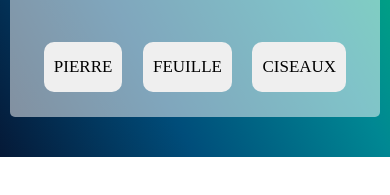
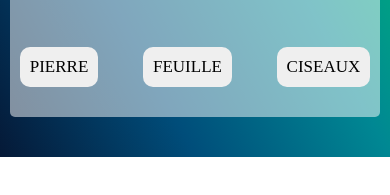
Before and after one commit to GuinelC/Chi-Fou-Mi, a plain HTML site: page index.html in a window 390 px wide. Shown: the part 575-770 px from the top of the page. Drawn offline with Linux system fonts and the light colour scheme; a web font is replaced by a local one.

Commit message:
fix responsive

```diff
--- a/style.css
+++ b/style.css
@@ -10,6 +10,9 @@ body {
     padding: 0;
     display: flex;
     justify-content: center;
+    height: 100%;
+    background-image: linear-gradient(to right top, #051937, #004d7a, #008793, #00bf72, #a8eb12);
+    background-repeat: no-repeat;
   }
 
   img{
@@ -22,9 +25,6 @@ body {
     display: flex;
     flex-direction: column;
     align-items: center;
-    background-image: linear-gradient(to right top, #051937, #004d7a, #008793, #00bf72, #a8eb12);
-    /* background: linear-gradient(to right, #0b486b, #f56217); W3C, IE 10+/ Edge, Firefox 16+, Chrome 26+, Opera 12+, Safari 7+ */
-    height: auto;
     width: 100%;
   }
 
@@ -62,8 +62,6 @@ body {
     display: flex;
     flex-direction: column;
     height: auto;
-    /* background-color: darkgreen; */
-    /* align-items: center; */
   }
 
   .choixTitle {
@@ -131,14 +129,6 @@ body {
     padding: 20px;
   }
 
-  /* .dash.left img {
-    min-height: 325px;
-  }
-
-  .dash.right img {
-    min-height: 325px;
-  } */
-
   #comment {
     font-family: 'Bangers', cursive;
     text-align: center;
@@ -148,7 +138,6 @@ body {
 
   #scores {
     font-size: 70px;
-    /* font-family: Wallpoet; */
     font-family: 'Bangers', cursive;
     padding: 20px 0 20px 0px;
     background-color: white;
@@ -221,13 +210,13 @@ body {
       font-size: 25px;
       margin-top: 0;
       margin-bottom: 30px;
-      /* background-color: #a8eb12; */
     }
 
     #headerTitle{
       font-size: 35px;
       margin: 40px;
     }
+
     .contentP2{
       width: 95%;
       height: auto;
@@ -252,6 +241,7 @@ body {
     .rightTitle h2 {
       margin-right: 20px;
     }
+
     /* MIDDLE */
     #comment{
       font-size: 31px;
@@ -271,23 +261,24 @@ body {
     }
 
     img{
-      width: 100%;
-      height: 155px;
+      height: 140px;
     }
 
     /* BTN */
     .gameButton{
-      width: 90%;
+      width: 100%;
       display: flex;
       margin: auto;
+      justify-content: space-between;
     }
     .gameButton button{
       width: auto;
       font-size: 17px;
-      padding: 5px 10px;
-      margin: 5px;
+      padding: 0px 10px;
       text-align: center;
       border: none;
+      height: 40px;
+      margin: 10px;
     }
 
     /* MESSAGE FIN DE PARTIE */
```
Also changed, not shown: index.html (+0 -5 lines), 1 other file.
